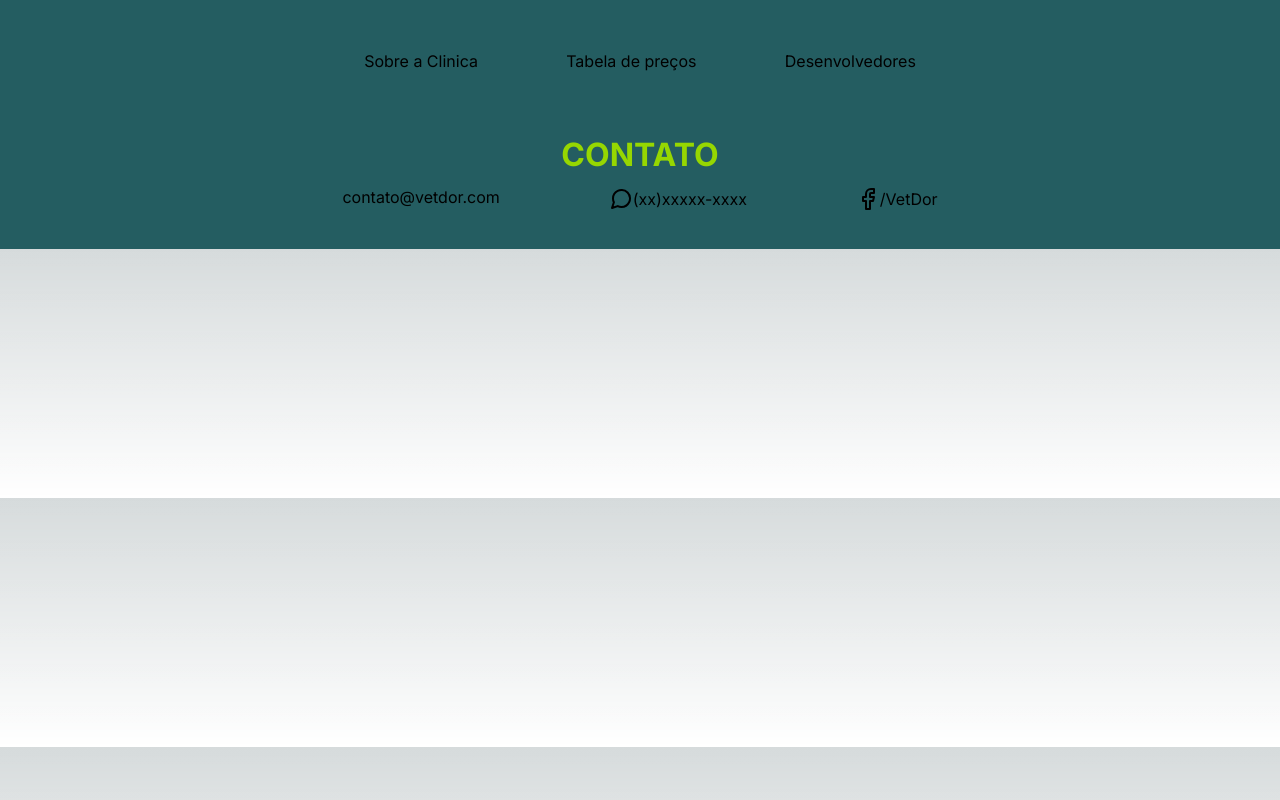
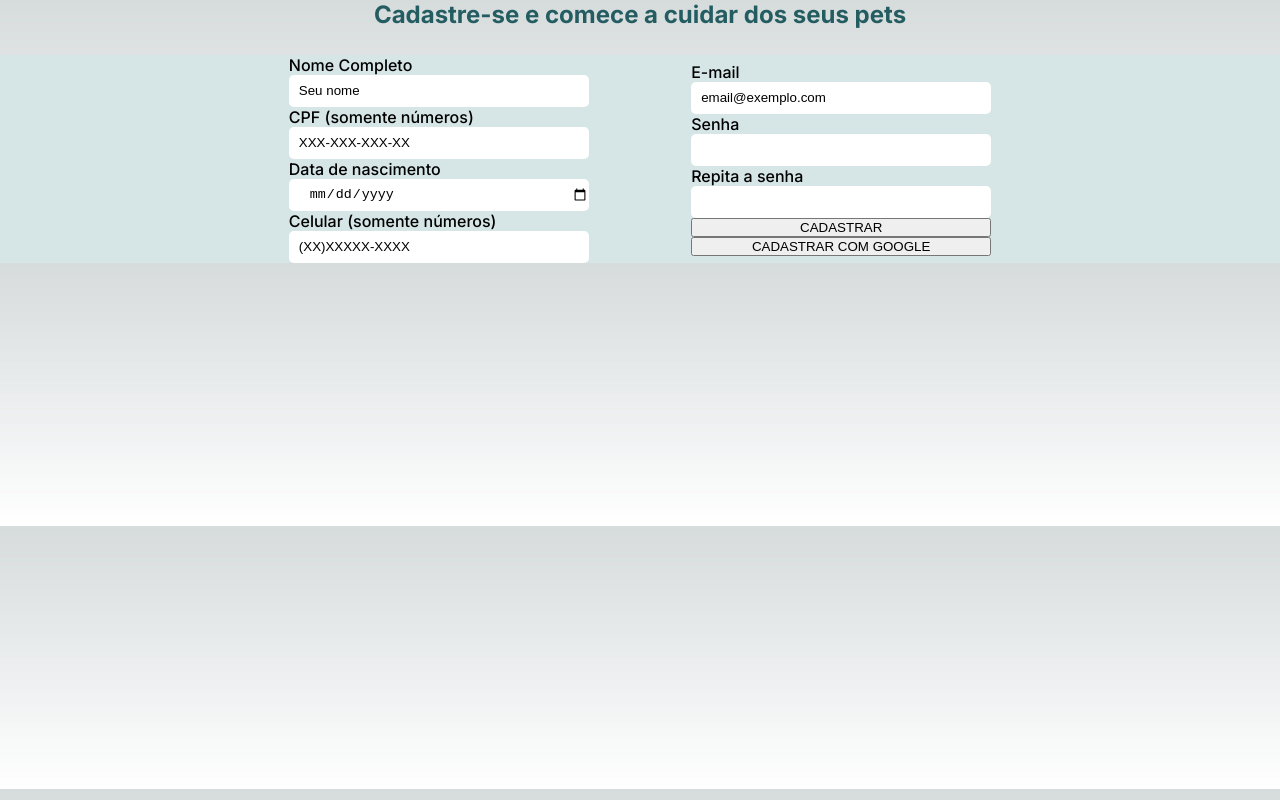
Before and after one commit to ekalmentero/ic819projetosoftware, a Next.js app in the folder vet-dor/: page / in a window 1280 px wide. Built offline with nearby package versions, Linux system fonts and the light colour scheme.

Commit message:
commitando o componente do form de cadastro

```diff
--- /dev/null
+++ b/vet-dor/src/app/components/CadastroForm/Cadastro_Form.css
@@ -0,0 +1,58 @@
+.form_Flex{
+  display: flex;
+  flex-direction: row;
+  width: 100%;
+  align-items:center;
+  justify-content: center;
+  background-color: #D6E5E5;
+}
+
+h2{
+  display: flex;
+  justify-content: center;
+  margin-bottom: 2%;
+  color: #245D61;
+}
+
+label{
+  color: black;
+  font-weight: 500;
+}
+
+.first_div{
+  display: flex;
+  flex-direction: column;
+
+}
+
+.first_div input{
+  width: 300px;
+  height: 32px;
+  background-color: white;
+  text-indent: 10px;
+  color: black;
+  border-radius: 5px;
+  border: none;
+}
+
+.second_div{
+  margin-left: 8%;
+  display: flex;
+  flex-direction: column;
+}
+
+.second_div input{
+  width: 300px;
+  height: 32px;
+  background-color: white;
+  text-indent: 10px;
+  color: black;
+  border-radius: 5px;
+  border: none;
+}
+input::placeholder{
+  color: black;
+}
+input{
+
+}
--- /dev/null
+++ b/vet-dor/src/app/components/CadastroForm/Cadastro_Form.js
@@ -0,0 +1,46 @@
+import "./Cadastro_Form.css"
+
+
+export default function Cadastro_Form(){
+  return(
+  <div>
+
+<h2>Cadastre-se e comece a cuidar dos seus pets </h2>
+
+    <div className="form_Flex">
+
+    <div className="first_div" >
+      <label for="name" >Nome Completo</label>
+      <input id="name" name="name" placeholder="Seu nome" type="text"/>
+
+      <label for="cpf" >CPF (somente números) </label>
+      <input id="cpf" name="cpf"  placeholder="XXX-XXX-XXX-XX" type="number"/>
+
+      <label for="dataNasc" >Data de nascimento </label>
+      <input  id="dataNasc" name="dataNasc" placeholder="DD/MM/AAAA" type="date"/>
+
+      <label for="cell" >Celular (somente números)</label>
+      <input id="cell" name="cell"  placeholder="(XX)XXXXX-XXXX " type="number"/>
+    </div>
+
+    <div className="second_div">
+      <label for="mail" >E-mail</label>
+      <input id="mail" name="mail" placeholder="email@exemplo.com" type="email"/>
+
+      <label for="password" >Senha</label>
+      <input  id="password" name="password" type="password"/>
+
+      <label for="repassword" >Repita a senha</label>
+      <input id="repassword" name="repassword"  type="password"/>
+
+      <button type="submit">CADASTRAR</button>
+    <button type="submit"> CADASTRAR COM GOOGLE </button>
+
+    </div>
+
+
+    </div>
+  </div>
+  )
+
+}
--- a/vet-dor/src/app/page.js
+++ b/vet-dor/src/app/page.js
@@ -2,14 +2,16 @@ import Image from 'next/image'
 import styles from './page.module.css'
 import Header from './components/Header/header.js'
 import Footer from './components/Footer/Footer'
-
+import Cadastro_Form from './components/CadastroForm/Cadastro_Form'
 
 export default function Home() {
   return (
     <main >
       {/* <Header/> */}
 
-      <Footer/>
+      <Cadastro_Form/>
+
+      {/* <Footer/> */}
     </main>
   )
 }
```
